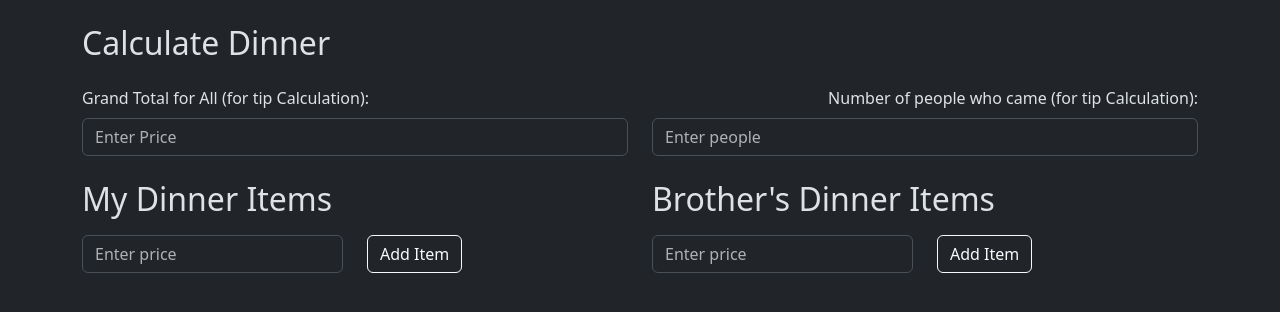
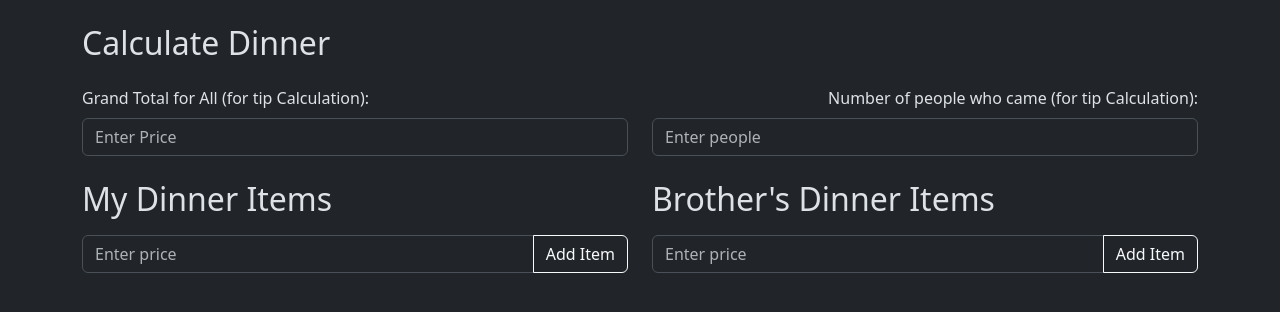
Before and after one commit to NoahSK23/dinner-calculator, a website built with Vite: page index.html in a window 1280 px wide. Built offline with nearby package versions, Linux system fonts and the light colour scheme.

Commit message:
added input-group div for inputs and buttons

```diff
--- a/index.html
+++ b/index.html
@@ -40,18 +40,18 @@
           <h2 class="mt-4">My Dinner Items</h2>
           <ul id="myItemList"></ul>
           <div class="row">
-            <div class="col-6">
+            <div class="col">
+              <div class="input-group">
                 <input
                   type="number"
                   class="form-control"
                   id="myItemPrice"
                   placeholder="Enter price"
                 />
-            </div>
-            <div class="col">
                 <button id="addMyItem" class="btn btn-outline-light">
                   Add Item
                 </button>
+              </div>
             </div>
           </div>
         </div>
@@ -60,15 +60,15 @@
             <h2>Brother's Dinner Items</h2>
             <ul id="brotherItemList"></ul>
             <div class="row">
-              <div class="col-6">
+              <div class="col">
+                <div class="input-group">
+
                   <input
                   type="number"
                   class="form-control"
                   id="brotherItemPrice"
                   placeholder="Enter price"
                   />
-              </div>
-              <div class="col">
                   <button id="addBrotherItem" class="btn btn-outline-light">
                     Add Item
                   </button>
```
Lines whose indentation alone changed are shown as unchanged.
